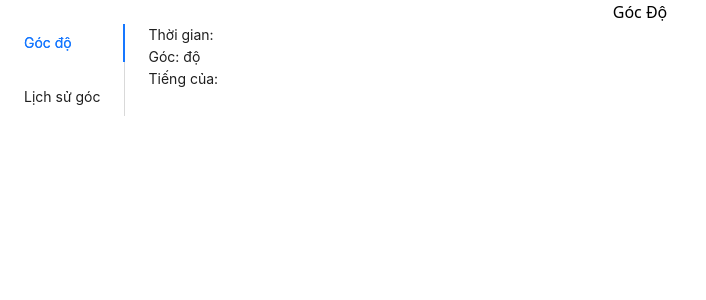
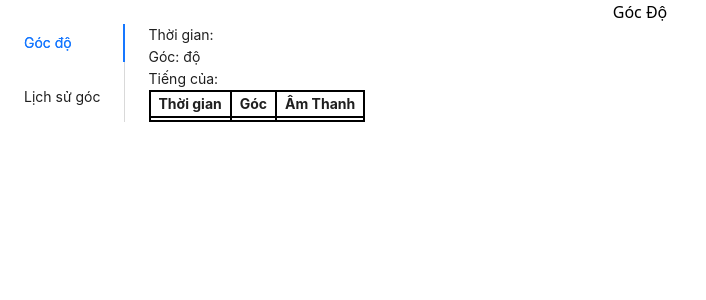
Before and after one commit to NewBewp/fe_rotating_table, a React (Vite) app: page /angle in a window 1280 px wide. Shown: the top 300 px of the page, without its empty margins (0-706 px from the left). Built offline with nearby package versions, Linux system fonts and the light colour scheme; no server answers.

Commit message:
add table

```diff
--- a/src/components/templates/angle/AngleInput.tsx
+++ b/src/components/templates/angle/AngleInput.tsx
@@ -61,6 +61,24 @@ export const AngleInput = () => {
       <div>
         Tiếng của: {mySound.map(item => item.Public.Input.Data.Prediction)}
       </div>
+
+
+      <table className="table-fixed border-solid border-2 border-black">
+        <thead>
+          <tr className="border-b-2 border-black ">
+            <th className="px-2 border-r-2 border-black">Thời gian</th>
+            <th className="px-2 border-r-2 border-black">Góc</th>
+            <th className="px-2 border-r-2 border-black">Âm Thanh</th>
+          </tr>
+        </thead>
+        <tbody>
+          <tr>
+            <td className="px-2 border-r-2 border-black">{myTime.map(item => item.Public.Input.Data.Time)}</td>
+            <td className="px-2 border-r-2 border-black">{myAngle.map(item => item.number)}</td>
+            <td className="px-2 border-r-2 border-black">{mySound.map(item => item.Public.Input.Data.Prediction)}</td>
+          </tr>
+        </tbody>
+      </table>
     </div>
   )
 }
```
